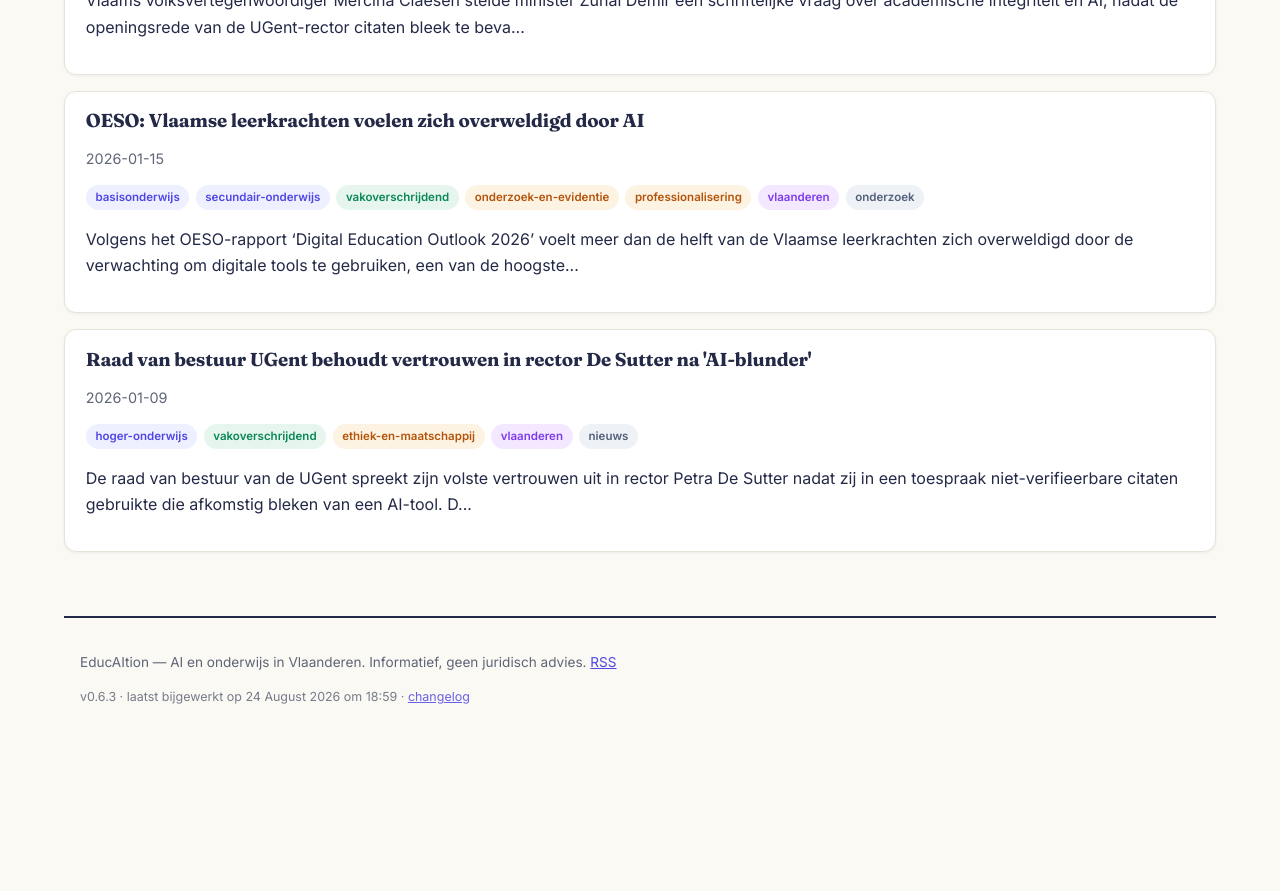
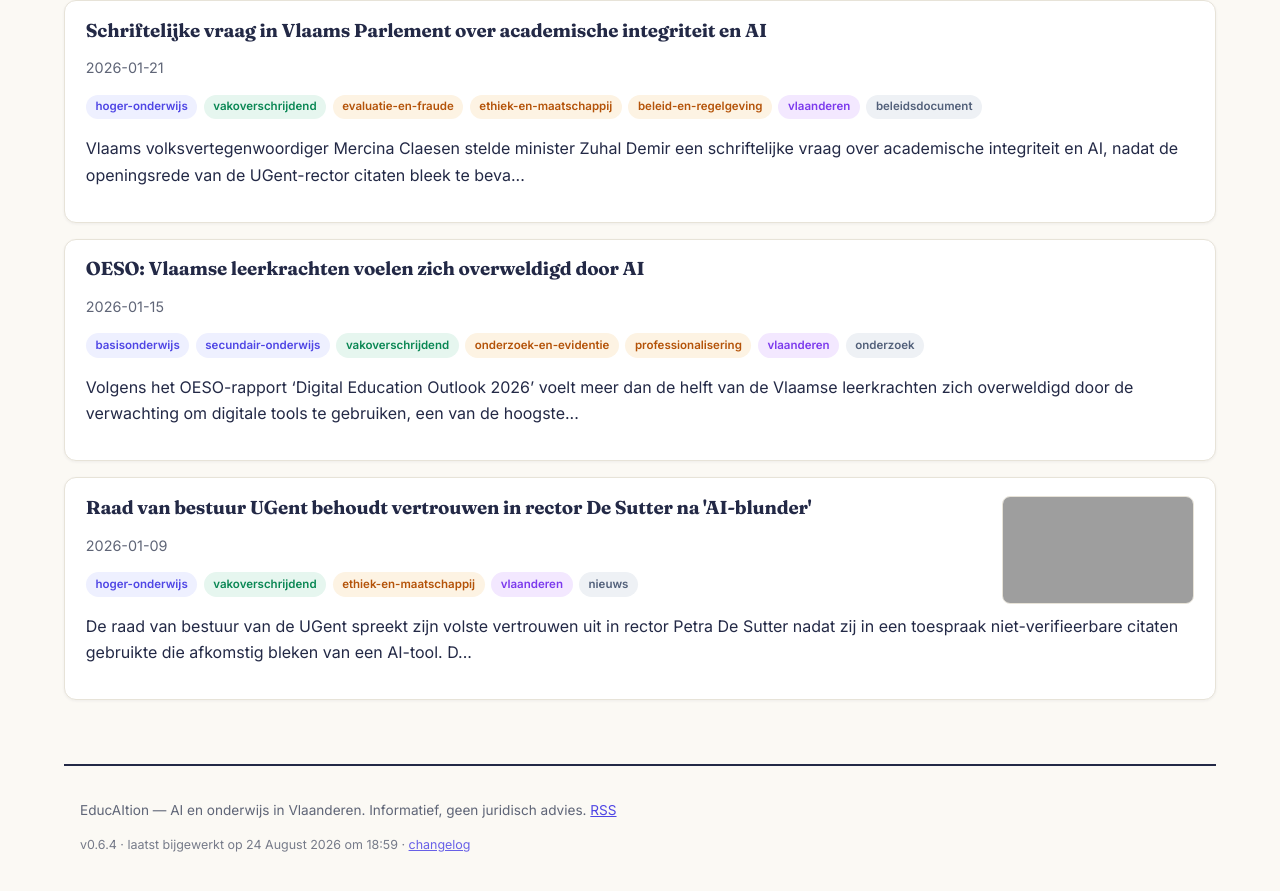
Before and after one commit to rvanbruggen/educaition, a Jekyll site: the page built from filter.html, in a window 1280 px wide and 900 px high, scrolled down 12802 px. Shown: the top 891 px of the window. Built offline with Jekyll 4.4.1, drawn with Linux system fonts in a browser that asks for light colours; before the commit the page ends 13554 px from its top, so only the background shows below that; grey boxes are pictures that could not be loaded.

Commit message:
Artikelspagina: OG-thumbnails in zoekresultaten (v0.6.4)

```diff
--- a/_config.yml
+++ b/_config.yml
@@ -4,7 +4,7 @@
   media en regelgeving, doorzoekbaar per niveau, vak en thema.
 lang: nl
 timezone: Europe/Brussels
-version: "0.6.3"
+version: "0.6.4"
 url: "https://www.educaition.today"
 baseurl: ""
 
--- a/filter.html
+++ b/filter.html
@@ -129,7 +129,12 @@
         }).join(' ');
       }).filter(Boolean).join(' ');
       if (p.type) badges += ' <span class="badge badge-type">' + p.type + '</span>';
-      return '<li><h3><a href="' + p.url + '">' + highlight(p.title, terms) + '</a></h3>' +
+      var thumb = p.image
+        ? '<a href="' + p.url + '" class="post-thumb-link" tabindex="-1" aria-hidden="true">' +
+          '<img class="post-thumb" src="' + p.image.replace(/&/g, '&amp;').replace(/"/g, '&quot;') + '" alt="" ' +
+          'loading="lazy" referrerpolicy="no-referrer" onerror="this.parentNode.remove()"></a>'
+        : '';
+      return '<li>' + thumb + '<h3><a href="' + p.url + '">' + highlight(p.title, terms) + '</a></h3>' +
         '<p class="meta">' + p.date + '</p>' +
         '<p class="badges">' + badges + '</p>' +
         '<p>' + highlight(snippet(p, terms), terms) + '</p></li>';
--- a/search.json
+++ b/search.json
@@ -8,6 +8,7 @@
     "url": {{ post.url | relative_url | jsonify }},
     "date": {{ post.date | date: "%Y-%m-%d" | jsonify }},
     "excerpt": {{ post.excerpt | strip_html | truncate: 200 | jsonify }},
+    "image": {{ post.image | jsonify }},
     "content": {{ post.content | strip_html | normalize_whitespace | jsonify }},
     "niveau": {{ post.niveau | jsonify }},
     "vak": {{ post.vak | jsonify }},
```
Also changed, not shown: CHANGELOG.md.
